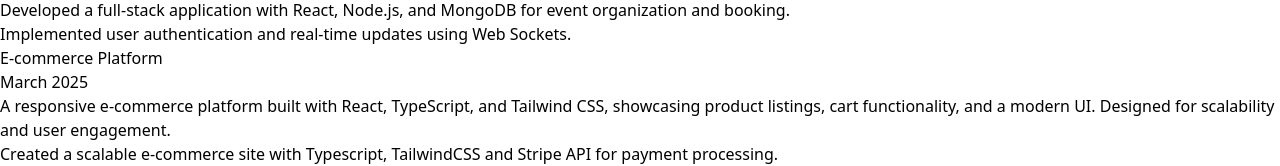
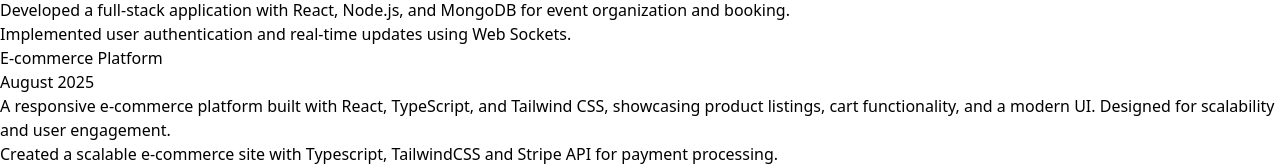
Before and after one commit to oladunjoye1234/MyPortfolio, a React (Vite) app: page /work in a window 1280 px wide. Shown: the part 530-696 px from the top of the page. Built offline with nearby package versions, Linux system fonts and the light colour scheme.

Commit message:
first commit

```diff
--- a/src/pages/private-pages/work/work.jsx
+++ b/src/pages/private-pages/work/work.jsx
@@ -53,7 +53,7 @@ const Work = () => {
 
           <div className="bg-gray-800 p-6 rounded-lg mt-6">
             <h3 className="text-xl font-bold">E-commerce Platform</h3>
-            <p className="text-gray-400 italic">March 2025</p>
+            <p className="text-gray-400 italic">August 2025</p>
             <p className="text-gray-600 dark:text-gray-400 mt-2">
               A responsive e-commerce platform built with React, TypeScript, and Tailwind CSS, showcasing product listings, cart functionality, and a modern UI. Designed for scalability and user engagement.
             </p>
```
